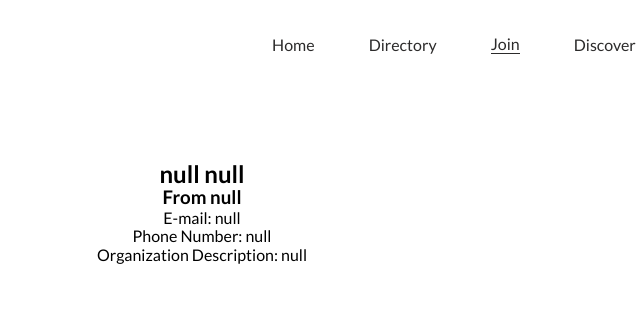
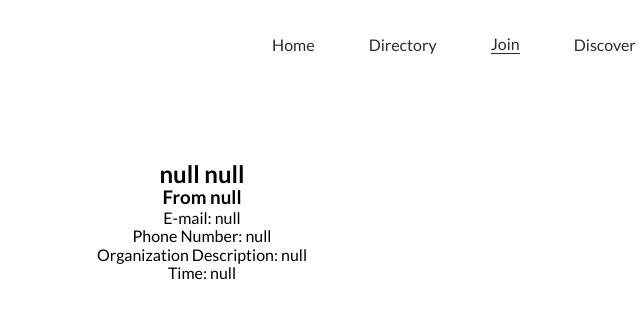
Before and after one commit to samuelmaciel015/wdd231, a plain HTML site: page chamber/thankyou.html in a window 1280 px wide. Shown: the top 332 px of the page, 438-1078 px from the left. Drawn offline with Linux system fonts and the light colour scheme.

Commit message:
addeded timestamp

```diff
--- a/chamber/scripts/join.js
+++ b/chamber/scripts/join.js
@@ -33,3 +33,9 @@ function openAndCloseModal() {
 }
 
 openAndCloseModal();
+
+const timestamp = document.querySelector("#timestamp");
+
+if (timestamp) {
+    timestamp.value = new Date().toDateString();
+}
--- a/chamber/scripts/thankyou.js
+++ b/chamber/scripts/thankyou.js
@@ -17,11 +17,17 @@ hamburguer.addEventListener('click', () => {
 });
 
 const myInfo = new URLSearchParams(window.location.search);
-console.log(myInfo);
 
+console.log(window.location.search);
+console.log(myInfo.get("timestamp"));
 
-document.querySelector('#results').innerHTML = `<h2>${myInfo.get('firstName')} ${myInfo.get('lastName')}</h2>
-<h3>From ${myInfo.get('orgTitle')}</h3>
-<p>E-mail: ${myInfo.get('email')}</p>
-<p>Phone Number: ${myInfo.get('phone')}</p>
-<p>Organization Description: ${myInfo.get('orgDesc')}</p>`;
+const results = document.querySelector("#results");
+
+results.innerHTML = `
+    <h2>${myInfo.get("firstName")} ${myInfo.get("lastName")}</h2>
+    <h3>From ${myInfo.get("orgTitle")}</h3>
+    <p>E-mail: ${myInfo.get("email")}</p>
+    <p>Phone Number: ${myInfo.get("phone")}</p>
+    <p>Organization Description: ${myInfo.get("orgDesc")}</p>
+    <p>Time: ${myInfo.get("timestamp")}</p>
+`;
```
Also changed, not shown: chamber/join.html (+2 -1 lines).
